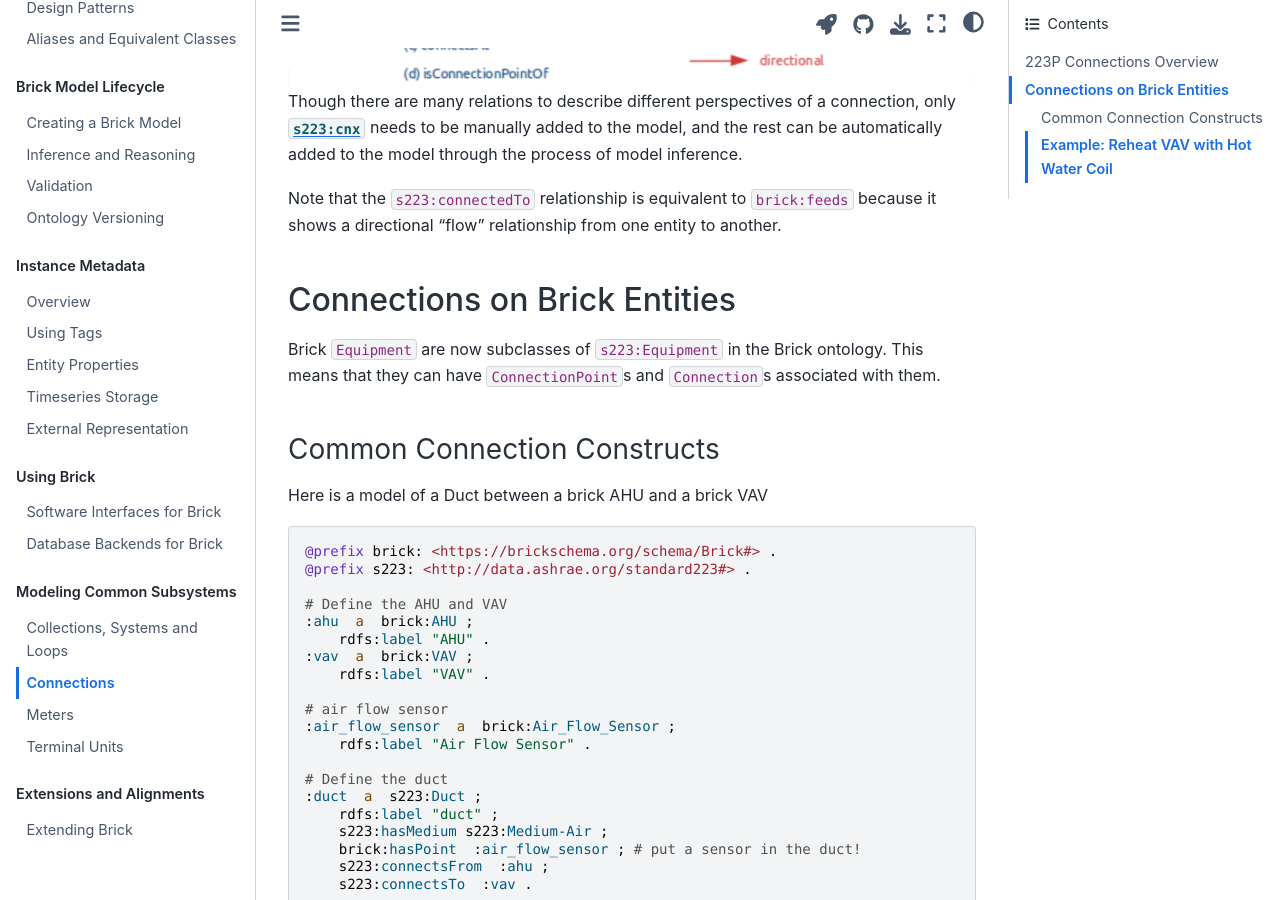
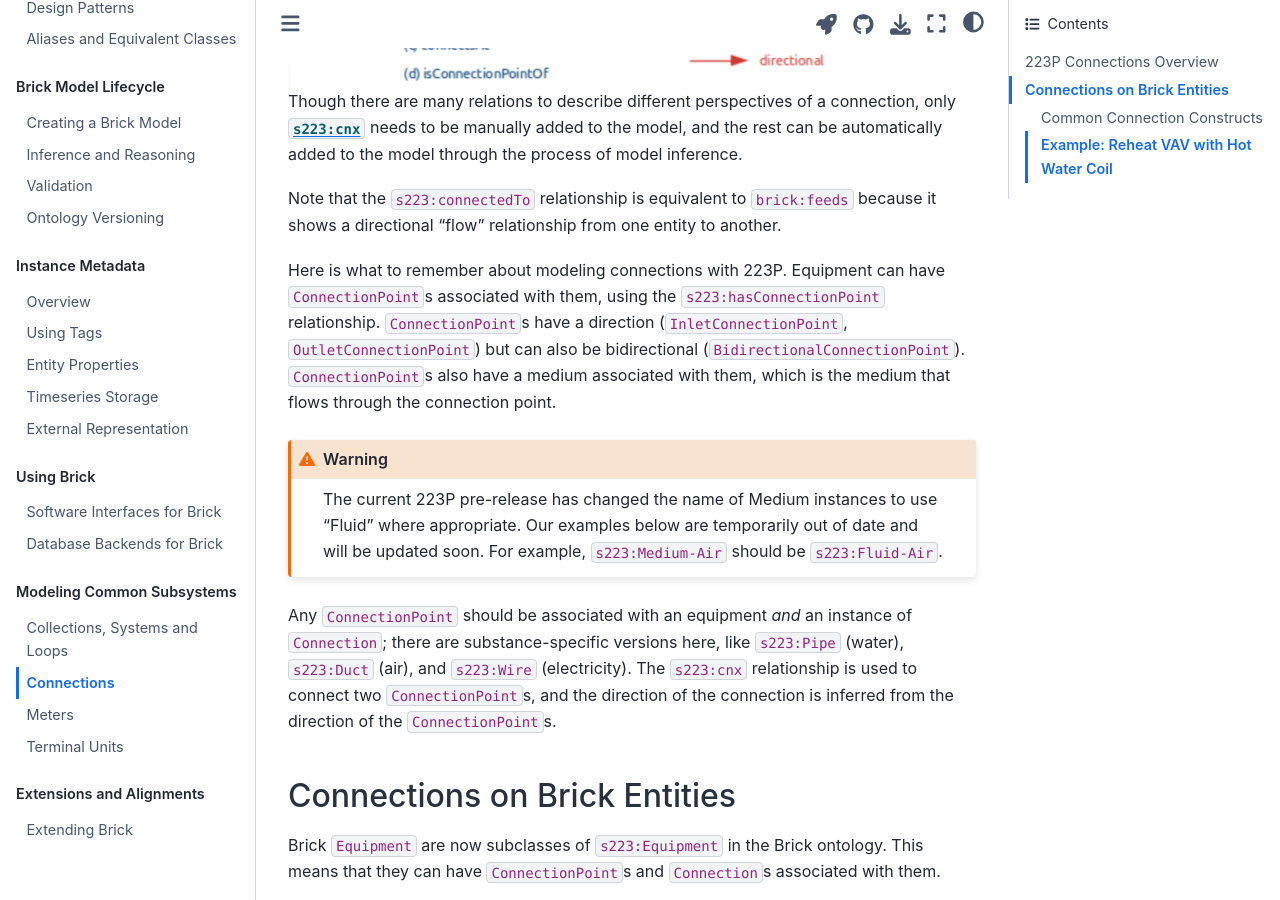
Before and after one commit to BrickSchema/docs, a Jupyter Book: the page built from modeling/connections.md, in a window 1280 px wide and 900 px high, scrolled down 1277 px. Built offline with Jupyter Book 1.0.4 settings and Sphinx 7.4.7 and the Sphinx Book theme 1.1.4, drawn with Linux system fonts in a browser that asks for light colours.

Commit message:
more examples

````diff
--- a/modeling/connections.md
+++ b/modeling/connections.md
@@ -44,10 +44,25 @@ Though there are many relations to describe different perspectives of a connecti
 
 Note that the `s223:connectedTo` relationship is equivalent to `brick:feeds` because it shows a directional "flow" relationship from one entity to another.
 
+Here is what to remember about modeling connections with 223P.
+Equipment can have `ConnectionPoint`s associated with them, using the `s223:hasConnectionPoint` relationship.
+`ConnectionPoint`s have a direction (`InletConnectionPoint`, `OutletConnectionPoint`) but can also be bidirectional (`BidirectionalConnectionPoint`).
+`ConnectionPoint`s also have a medium associated with them, which is the medium that flows through the connection point.
+
+```{warning}
+The current 223P pre-release has changed the name of Medium instances to use "Fluid" where appropriate.
+Our examples below are temporarily out of date and will be updated soon.
+For example, `s223:Medium-Air` should be `s223:Fluid-Air`.
+```
+
+Any `ConnectionPoint` should be associated with an equipment *and* an instance of `Connection`; there are substance-specific versions here, like `s223:Pipe` (water), `s223:Duct` (air), and `s223:Wire` (electricity).
+The `s223:cnx` relationship is used to connect two `ConnectionPoint`s, and the direction of the connection is inferred from the direction of the `ConnectionPoint`s.
+
 ## Connections on Brick Entities
 
 Brick `Equipment` are now subclasses of `s223:Equipment` in the Brick ontology.
 This means that they can have `ConnectionPoint`s and `Connection`s associated with them.
+
 
 ### Common Connection Constructs
 
````
Also changed, not shown: modeling/collections.md (+4 -1 lines).
